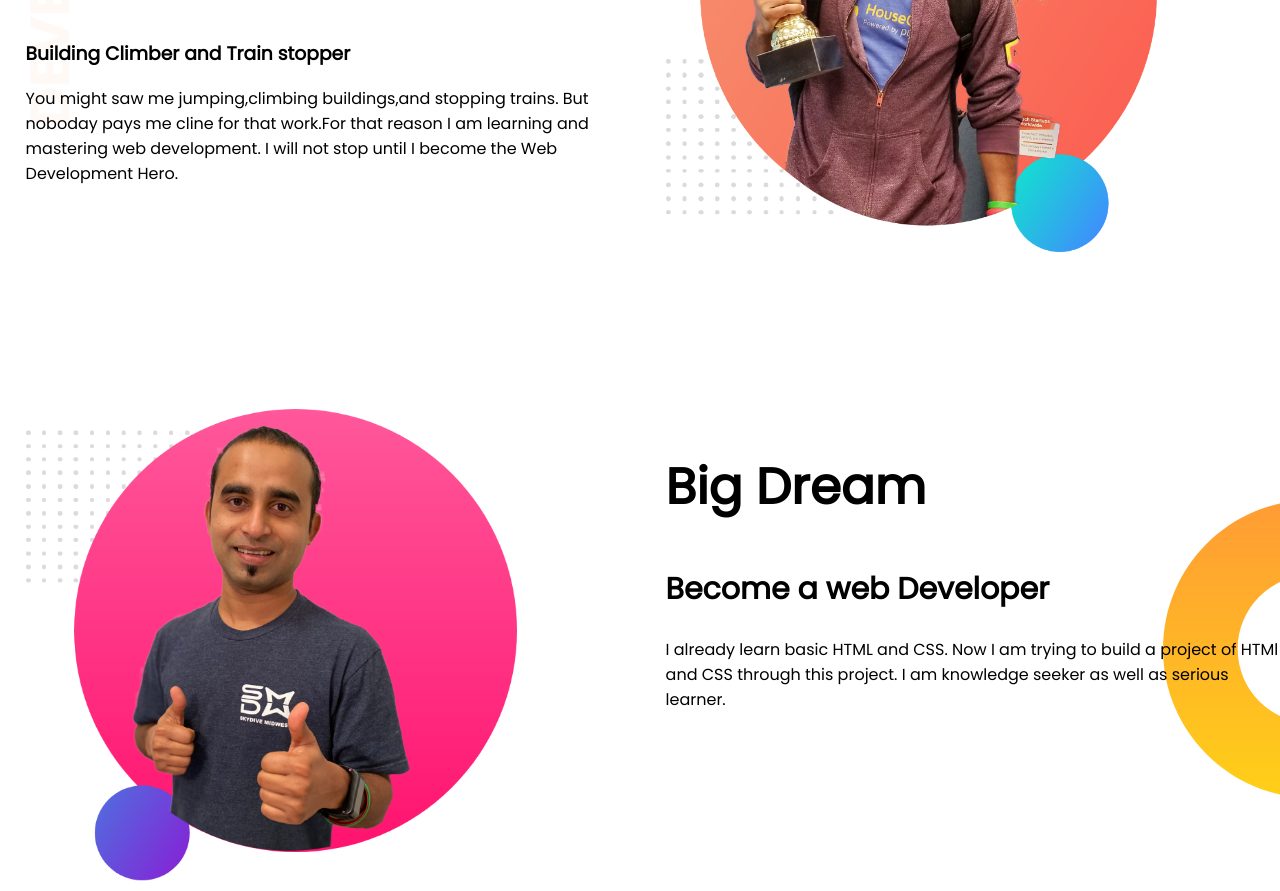
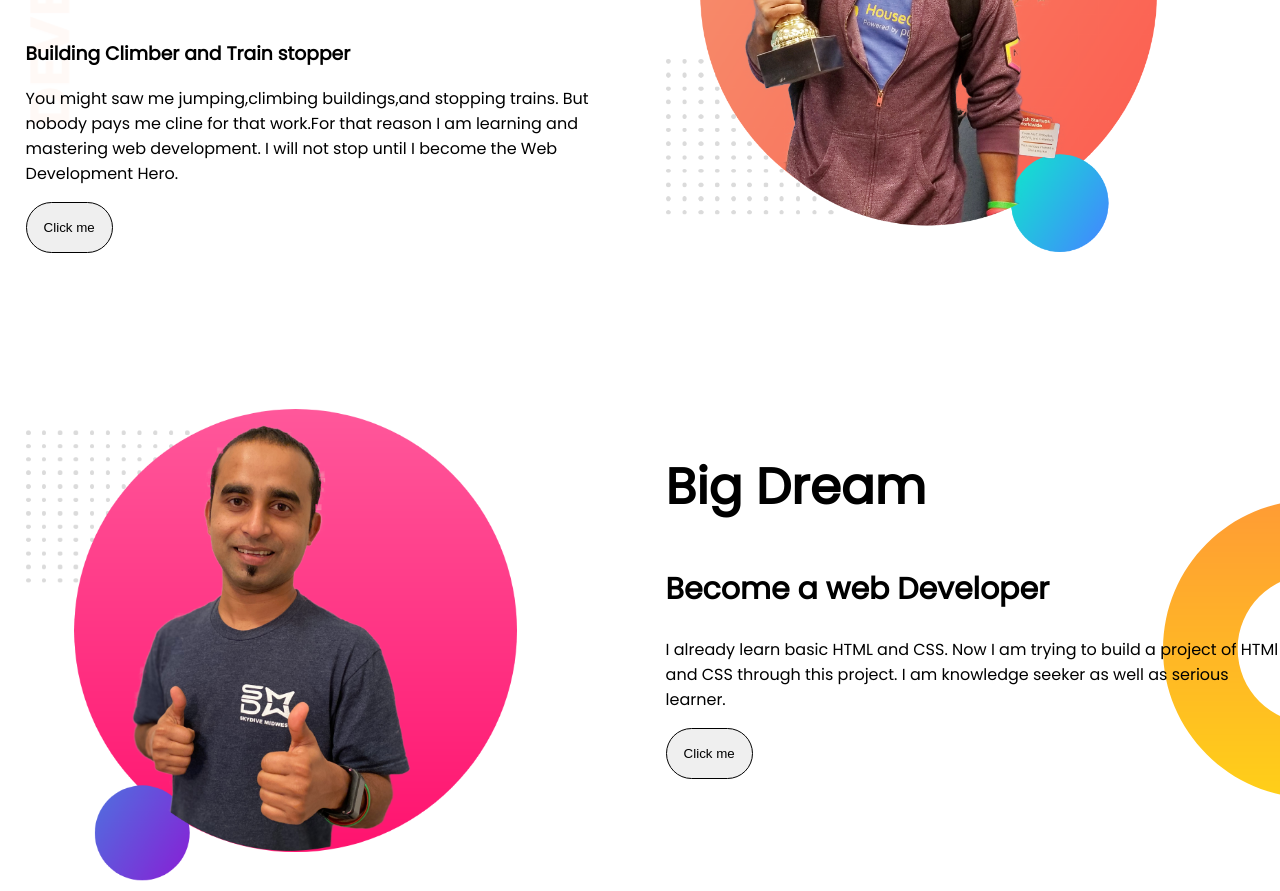
Before and after one commit to almahfuzhossen/my-first-portfolio, a plain HTML site: page index.html in a window 1280 px wide. Shown: the part 236-1127 px from the top of the page. Drawn offline with Linux system fonts and the light colour scheme.

Commit message:
added btn in header section

```diff
--- a/index.html
+++ b/index.html
@@ -17,7 +17,9 @@
             <h1>Welcome to</h1>
             <h1><span class="color-orange">Al Mahfuz</span> World</h1>
             <h3>Building Climber and Train stopper</h3>
-            <p>You might saw me jumping,climbing buildings,and stopping trains. But noboday pays me cline for that work.For that reason I am learning and mastering web development. I will not stop until I become the Web Development Hero.</p>
+            <p>You might saw me jumping,climbing buildings,and stopping trains. But nobody pays me cline for that work.For that reason I am learning and mastering web development. I will not stop until I become the Web Development Hero.</p>
+        <button class="myBtn"><a href="#">Click me</a>
+        </button>
          </div>
 
         <div class="half-width">
@@ -34,11 +36,13 @@
             <p>
                  I already learn basic HTML and CSS. Now I am trying to build a project of HTMl and CSS through this project. I am knowledge seeker as well as serious learner.
             </p>
+            <button class="myBtn"><a href="#">Click me</a>
+            </button>
         </div>
 
     </section>
     <section class="experience-area">
-        <h1>Experence</h1>
+        <h1>Experience</h1>
         <div class="flixible-cointainer">
             <div id="full-stack-developer" class="experience-item">
                 <h2>Full Stack Web Developer</h2>
@@ -52,6 +56,6 @@
             </div>
         </div>
     </section>
-    <footer> <p>Piter Paker 2022 | Programming Hero</p> </footer>
+    <footer> <p>Pitter Parker 2022 | Programming Hero</p> </footer>
 </body>
 </html>
--- a/style.css
+++ b/style.css
@@ -8,7 +8,16 @@ h1{
 h2{
 font-size: 30px;
 }
-
+.myBtn{
+    color: red;
+    border: 1px solid black;
+    padding: 17px;
+    border-radius: 44px;
+}
+.myBtn a{
+    text-decoration: none;
+    color: black;
+}
 .color-orange{
       color: orange;
 }
```
